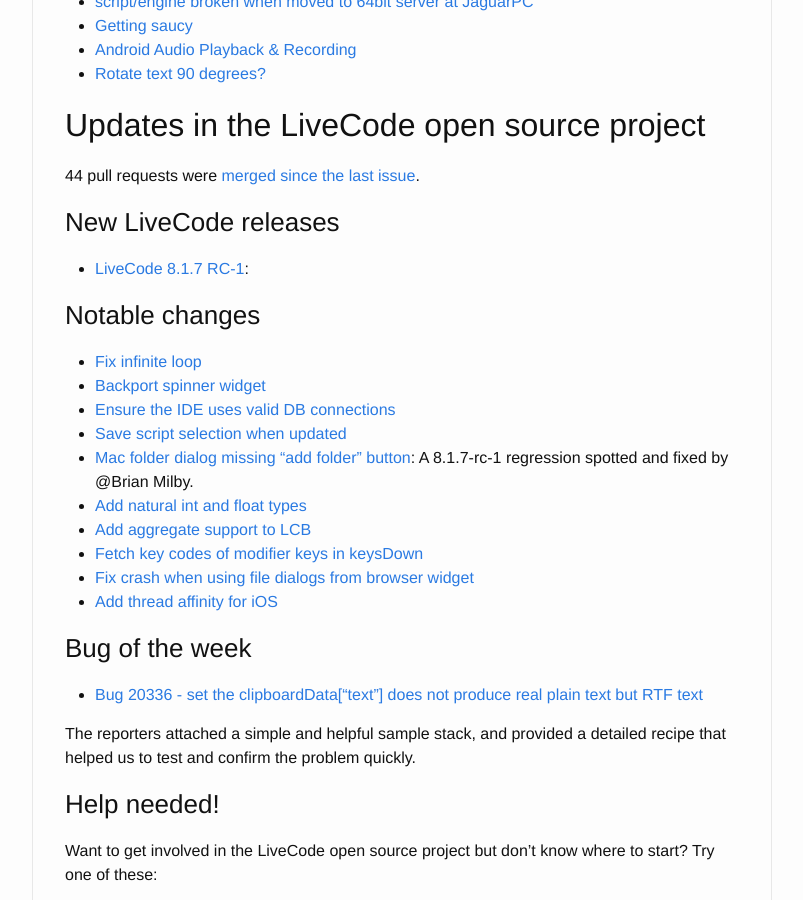
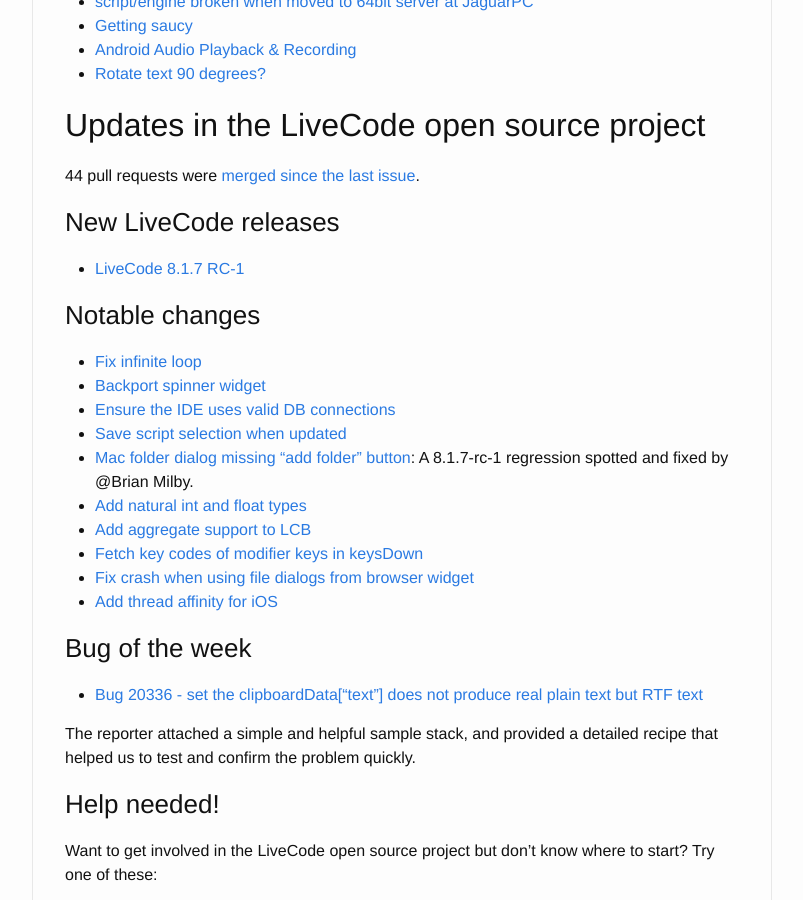
Before and after one commit to livecode/this-week-in-livecode, a Jekyll site: the page built from _posts/2017-09-11-this-week-in-livecode-97.markdown, in a window 1280 px wide and 900 px high, scrolled down 825 px. Shown: the whole window, without its empty margins (238-1041 px from the left). Built offline with Jekyll 4.4.1, drawn with Linux system fonts in a browser that asks for light colours.

Commit message:
Fixed typos

```diff
--- a/_posts/2017-09-11-this-week-in-livecode-97.markdown
+++ b/_posts/2017-09-11-this-week-in-livecode-97.markdown
@@ -44,7 +44,7 @@
 
 ### New LiveCode releases
 
-- [LiveCode 8.1.7 RC-1](https://downloads.livecode.com/livecode/#8_1_7):
+- [LiveCode 8.1.7 RC-1](https://downloads.livecode.com/livecode/#8_1_7)
 
 
 ### Notable changes
@@ -64,7 +64,7 @@
 
 - [Bug 20336 - set the clipboardData["text"] does not produce real plain text but RTF text](http://quality.livecode.com/show_bug.cgi?id=20336)
 
-The reporters attached a simple and helpful sample stack, and provided a detailed recipe that helped us to test and confirm the problem quickly.
+The reporter attached a simple and helpful sample stack, and provided a detailed recipe that helped us to test and confirm the problem quickly.
 
 ### Help needed!
 
```
